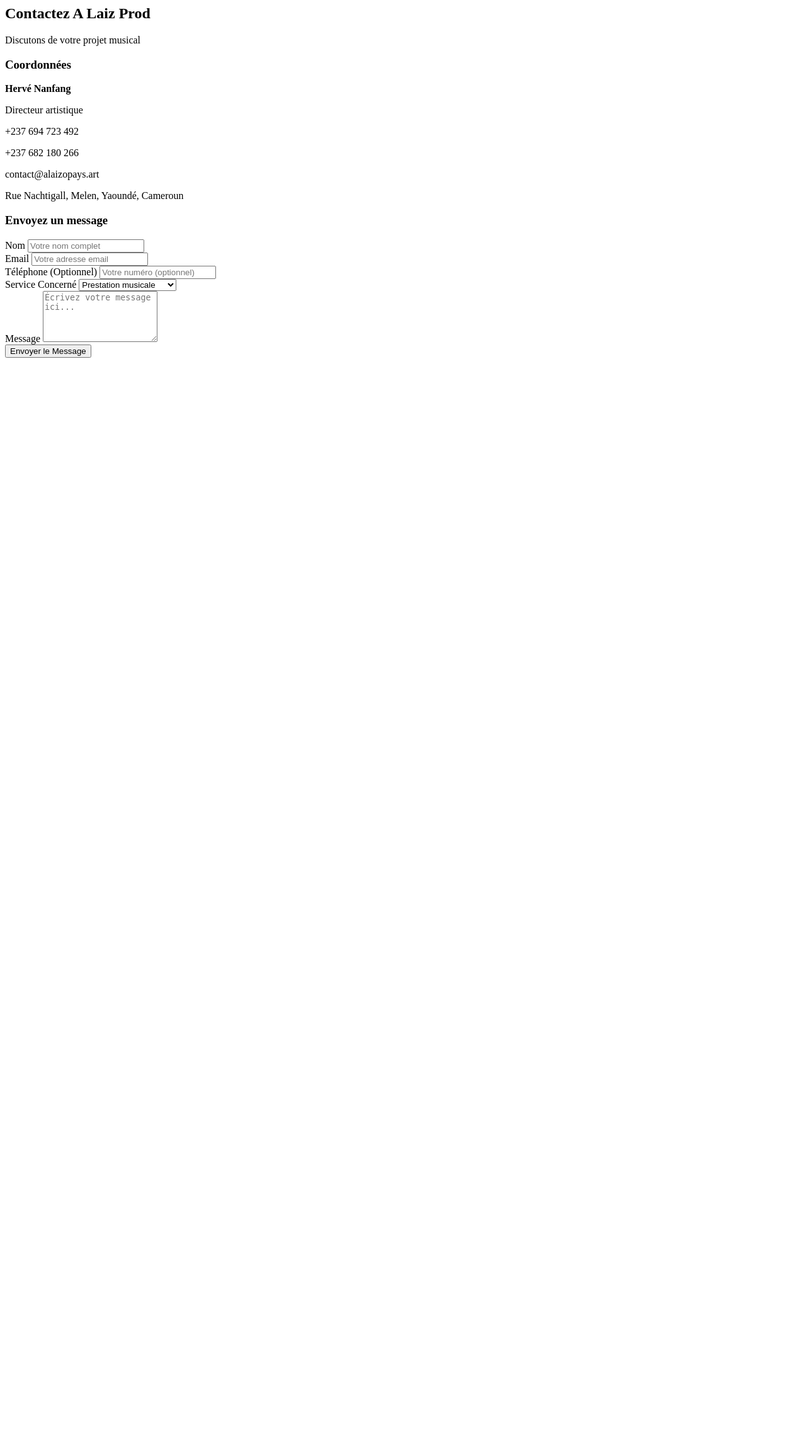
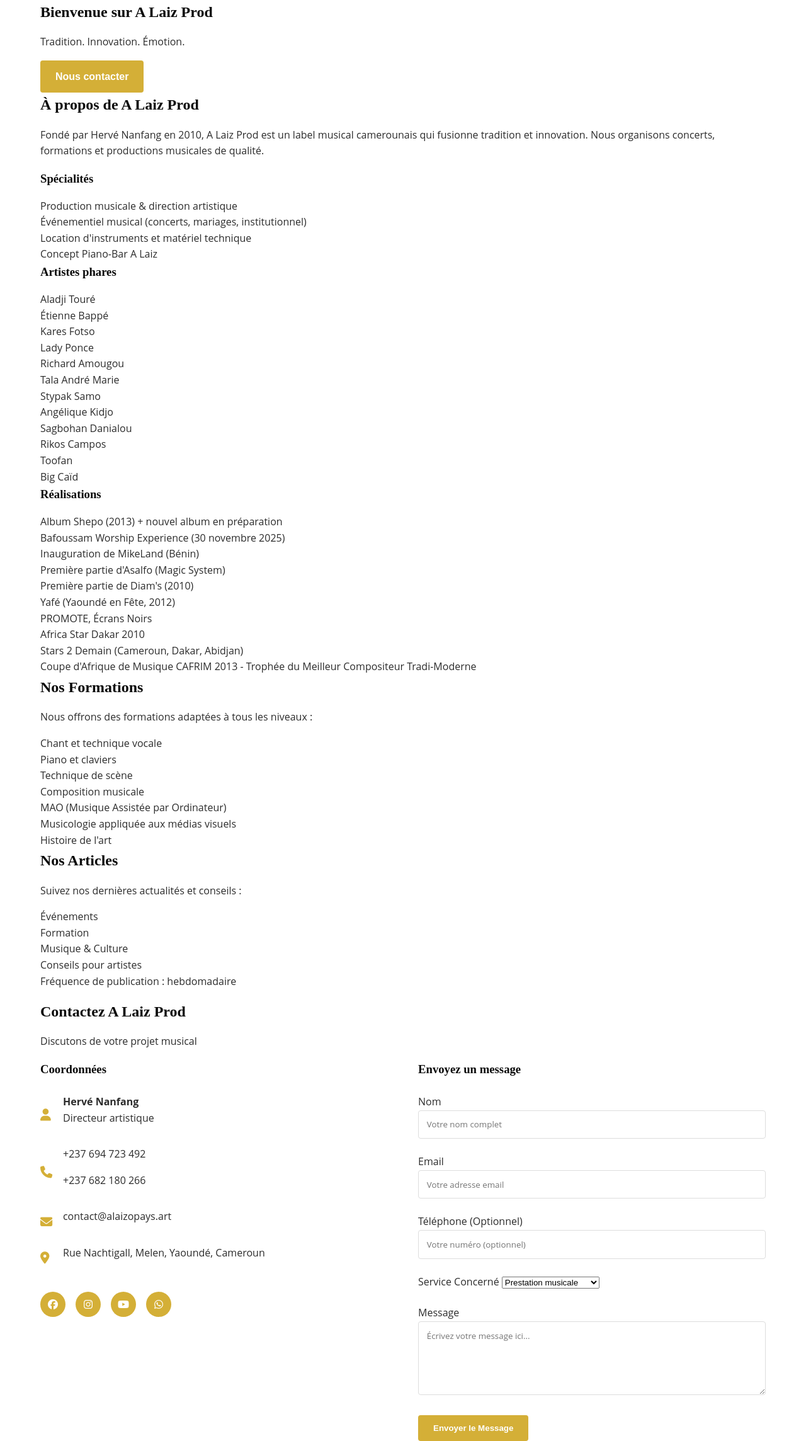
Before and after one commit to LeJuif69/alaiz-prod-website, a Flask app: page / in a window 1280 px wide. Shown: the whole page at 63% size. Before the commit the page ends 568 px from the top, so only its background shows below. Run offline with Flask 3, Linux system fonts and the light colour scheme; some libraries are stand-ins or nearby versions.

Commit message:
Update index.html

```diff
--- a/templates/index.html
+++ b/templates/index.html
@@ -1,3 +1,79 @@
+<!DOCTYPE html>
+<html lang="fr">
+<head>
+    <meta charset="UTF-8">
+    <meta name="viewport" content="width=device-width, initial-scale=1.0">
+    <title>{{ site_data.nom }} - {{ site_data.slogan }}</title>
+    <link rel="stylesheet" href="{{ url_for('static', filename='css/style.css') }}">
+    <script src="https://kit.fontawesome.com/a076d05399.js" crossorigin="anonymous"></script>
+</head>
+<body>
+
+<!-- ====== Accueil ====== -->
+<section id="accueil" class="section accueil-section">
+    <div class="container">
+        <h1>Bienvenue sur {{ site_data.nom }}</h1>
+        <p>{{ site_data.slogan }}</p>
+        <a href="#contact-section" class="btn btn-primary">Nous contacter</a>
+    </div>
+</section>
+
+<!-- ====== Le Label ====== -->
+<section id="label" class="section label-section">
+    <div class="container">
+        <h2>À propos de {{ site_data.nom }}</h2>
+        <p>Fondé par {{ site_data.directeur }} en {{ site_data.annee_fondation }}, {{ site_data.nom }} est un label musical camerounais qui fusionne tradition et innovation. Nous organisons concerts, formations et productions musicales de qualité.</p>
+        <h3>Spécialités</h3>
+        <ul>
+            {% for spec in site_data.specialites %}
+            <li>{{ spec }}</li>
+            {% endfor %}
+        </ul>
+
+        <h3>Artistes phares</h3>
+        <ul>
+            {% for artiste in site_data.artistes_phares %}
+            <li>{{ artiste }}</li>
+            {% endfor %}
+        </ul>
+
+        <h3>Réalisations</h3>
+        <ul>
+            {% for real in site_data.realisations %}
+            <li>{{ real }}</li>
+            {% endfor %}
+        </ul>
+    </div>
+</section>
+
+<!-- ====== Pédagogie ====== -->
+<section id="pedagogie" class="section pedagogie-section">
+    <div class="container">
+        <h2>Nos Formations</h2>
+        <p>Nous offrons des formations adaptées à tous les niveaux :</p>
+        <ul>
+            {% for formation in site_data.formations %}
+            <li>{{ formation }}</li>
+            {% endfor %}
+        </ul>
+    </div>
+</section>
+
+<!-- ====== Blog ====== -->
+<section id="blog" class="section blog-section">
+    <div class="container">
+        <h2>Nos Articles</h2>
+        <p>Suivez nos dernières actualités et conseils :</p>
+        <ul>
+            {% for categorie in site_data.categories_blog %}
+            <li>{{ categorie }}</li>
+            {% endfor %}
+        </ul>
+        <p>Fréquence de publication : hebdomadaire</p>
+    </div>
+</section>
+
+<!-- ====== Contact ====== -->
 <section id="contact-section" class="section contact-section">
     <div class="container">
         <div class="section-header">
@@ -5,7 +81,6 @@
             <p class="section-subtitle">Discutons de votre projet musical</p>
         </div>
 
-        <!-- Messages de succès ou d'erreur -->
         {% with messages = get_flashed_messages(with_categories=true) %}
             {% if messages %}
                 {% for category, message in messages %}
@@ -15,10 +90,8 @@
         {% endwith %}
 
         <div class="contact-content">
-            <!-- Informations de contact -->
             <div class="contact-info">
                 <h3>Coordonnées</h3>
-
                 <div class="contact-item">
                     <i class="fas fa-user"></i>
                     <div>
@@ -26,7 +99,6 @@
                         <p>Directeur artistique</p>
                     </div>
                 </div>
-
                 <div class="contact-item">
                     <i class="fas fa-phone"></i>
                     <div>
@@ -35,21 +107,18 @@
                         {% endfor %}
                     </div>
                 </div>
-
                 <div class="contact-item">
                     <i class="fas fa-envelope"></i>
                     <div>
                         <p>{{ site_data.email_contact }}</p>
                     </div>
                 </div>
-
                 <div class="contact-item">
                     <i class="fas fa-map-marker-alt"></i>
                     <div>
                         <p>{{ site_data.adresse }}</p>
                     </div>
                 </div>
-
                 <div class="social-links">
                     {% for reseau, url in site_data.reseaux_sociaux.items() %}
                         <a href="{{ url }}" target="_blank" class="social-link">
@@ -59,7 +128,6 @@
                 </div>
             </div>
 
-            <!-- Formulaire -->
             <div class="contact-form">
                 <h3>Envoyez un message</h3>
                 <form method="POST" action="{{ url_for('contact') }}">
@@ -105,3 +173,7 @@
         </div>
     </div>
 </section>
+
+<script src="{{ url_for('static', filename='js/script.js') }}"></script>
+</body>
+</html>
```
